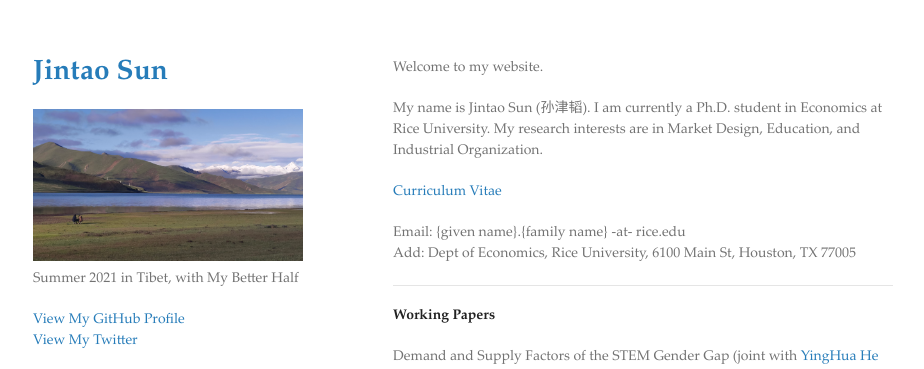
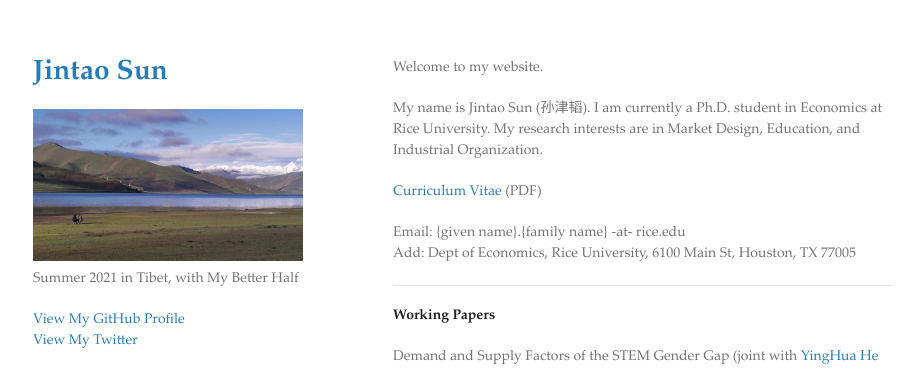
Before and after one commit to jintao-sun/jintao-sun.github.io, a Jekyll site: the page built from index.md, in a window 1280 px wide. Shown: the top 369 px of the page, without its empty margins (177-1101 px from the left). Built offline with Jekyll 4.4.1, drawn with Linux system fonts in a browser that asks for light colours.

Commit message:
Update index.md

```diff
--- a/index.md
+++ b/index.md
@@ -6,7 +6,7 @@ Welcome to my website.
 
 My name is Jintao Sun (孙津韬). I am currently a Ph.D. student in Economics at Rice University. My research interests are in Market Design, Education, and Industrial Organization.
 
-[Curriculum Vitae](./curriculum-vitae.html)
+[Curriculum Vitae](https://www.dropbox.com/s/32v9w4n93647nlz/Sun%2C%20Jintao_CV.pdf?dl=0){:target="_blank"} (PDF)
 
 Email: {given name}.{family name} -at- rice.edu \
 Add: Dept of Economics, Rice University, 6100 Main St, Houston, TX 77005
```
